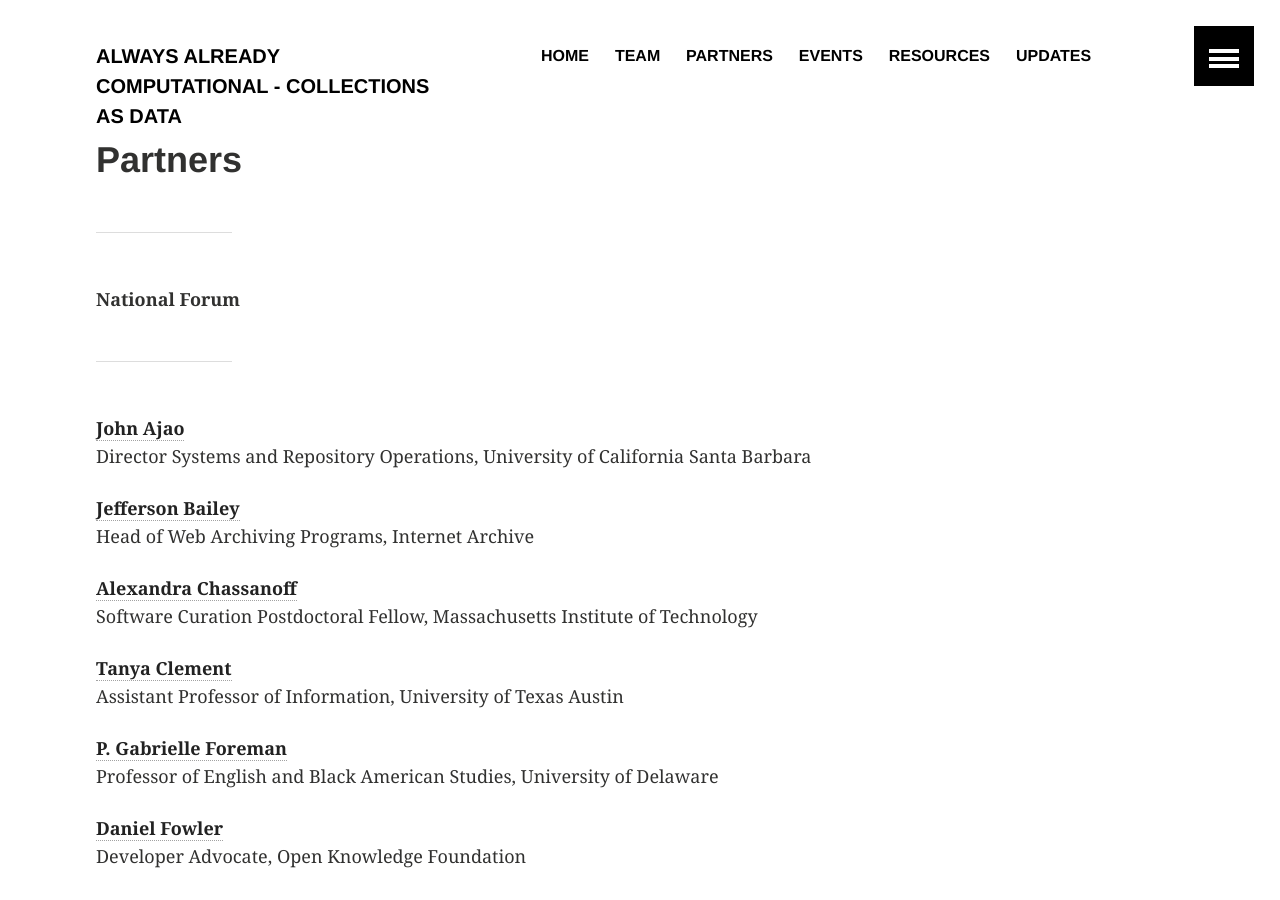
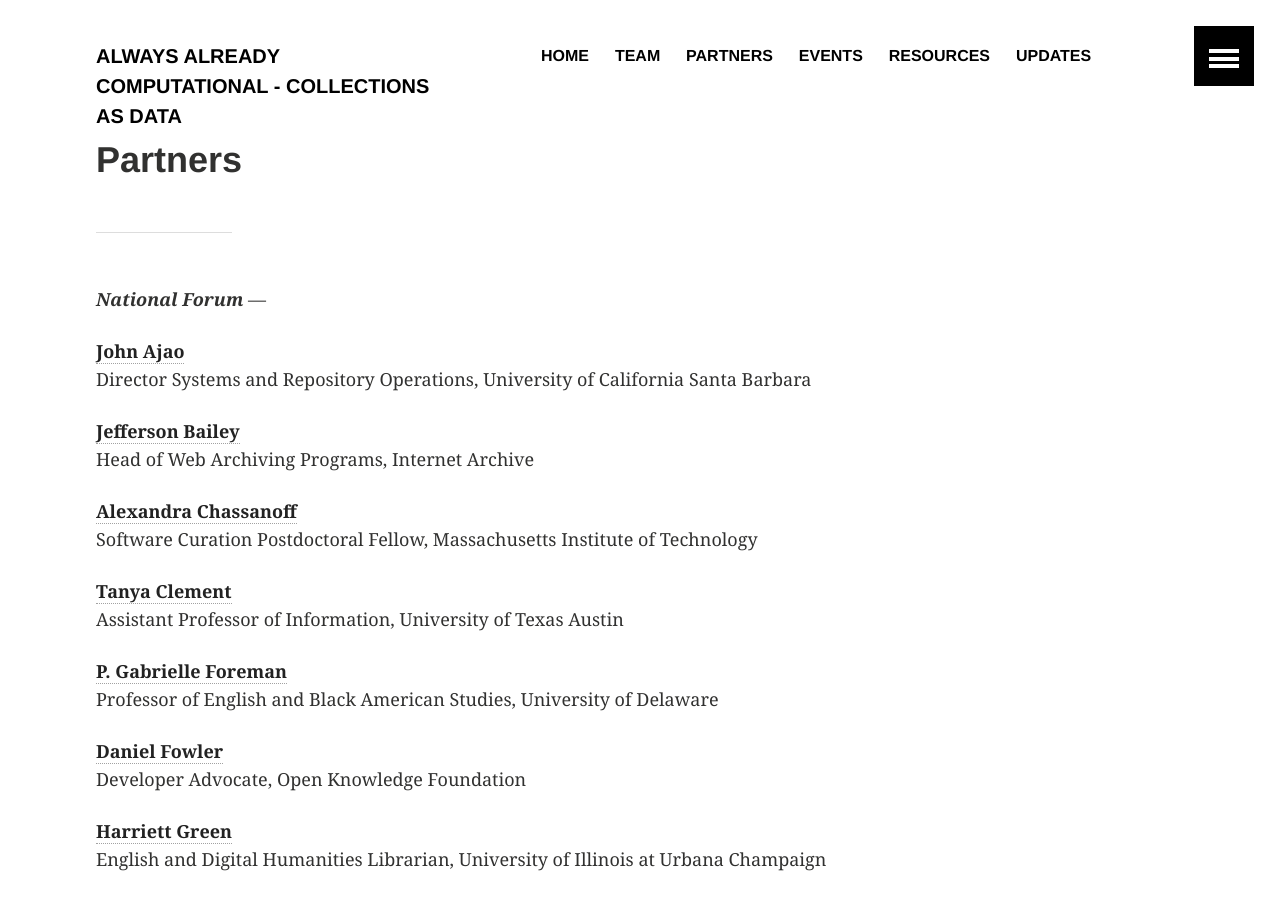
Before and after one commit to collectionsasdata/collectionsasdata.github.io, a Jekyll site: the page built from partners.md, in a window 1280 px wide and 900 px high. Built offline with Jekyll 4.4.1, drawn with Linux system fonts in a browser that asks for light colours.

```diff
--- a/partners.md
+++ b/partners.md
@@ -3,8 +3,7 @@ layout: archive
 title:  "Partners"
 ---
 ---
-**National Forum**
-
+**_National Forum_**
 ---
 
 [**John Ajao**](https://www.linkedin.com/in/johnajao//)<br/>
```
